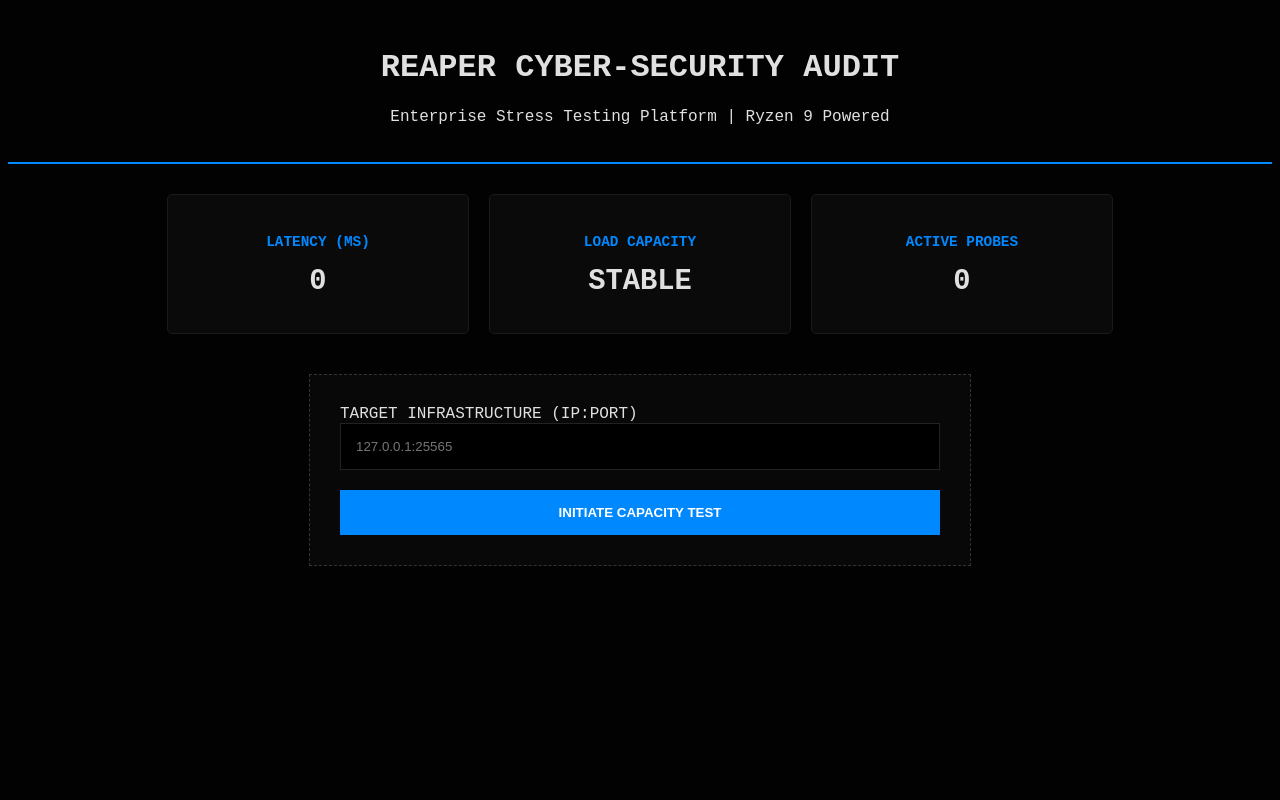
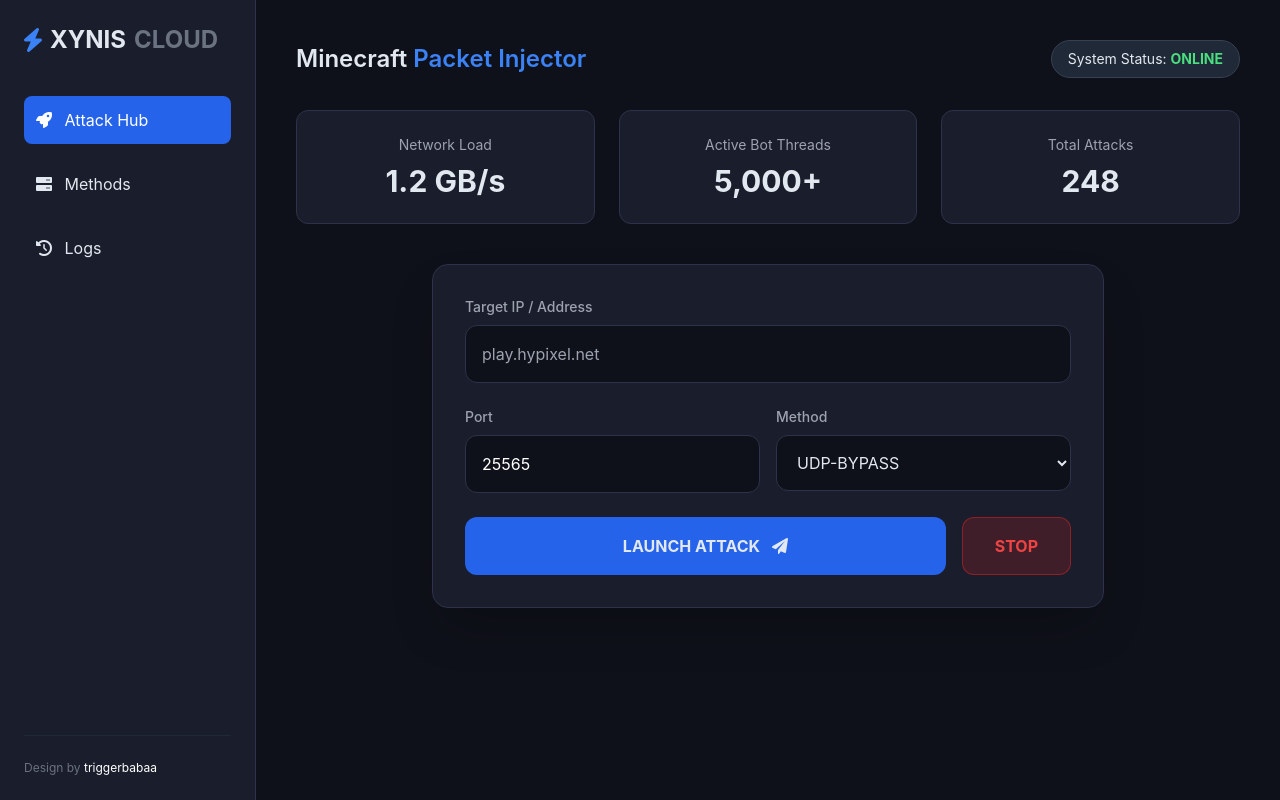
Before and after one commit to banes0986-collab/Botbasma, a website: page index.html in a window 1280 px wide. Drawn offline with nearby package versions, Linux system fonts and the light colour scheme; no server answers.

Commit message:
Update index.html

```diff
--- a/index.html
+++ b/index.html
@@ -1,61 +1,88 @@
-<style>
-    :root { --safety-blue: #0088ff; --danger-red: #ff3300; --bg: #020202; }
-    body { background: var(--bg); color: #e0e0e0; font-family: 'JetBrains Mono', monospace; }
-    .header { border-bottom: 2px solid var(--safety-blue); padding: 20px; text-align: center; }
-    .status-grid { display: flex; gap: 20px; justify-content: center; margin-top: 30px; }
-    .card { background: #0a0a0a; border: 1px solid #1a1a1a; padding: 25px; border-radius: 5px; width: 250px; text-align: center; }
-    .card h3 { color: var(--safety-blue); font-size: 0.9rem; }
-    .card p { font-size: 1.8rem; margin: 10px 0; font-weight: bold; }
-    .action-box { max-width: 600px; margin: 40px auto; background: #080808; padding: 30px; border: 1px dashed #333; }
-    input { width: 100%; padding: 15px; background: #000; border: 1px solid #222; color: #00ff00; margin-bottom: 20px; }
-    button { width: 100%; padding: 15px; background: var(--safety-blue); border: none; color: white; cursor: pointer; font-weight: bold; }
-    button:hover { background: #0066cc; }
-</style>
+<!DOCTYPE html>
+<html lang="az">
+<head>
+    <meta charset="UTF-8">
+    <meta name="viewport" content="width=device-width, initial-scale=1.0">
+    <title>Xynis Cloud | Control Panel</title>
+    <script src="https://cdn.tailwindcss.com"></script>
+    <link rel="stylesheet" href="https://cdnjs.cloudflare.com/ajax/libs/font-awesome/6.0.0/css/all.min.css">
+    <style>
+        body { background: #0f111a; color: #e2e8f0; font-family: 'Inter', sans-serif; }
+        .sidebar { background: #1a1d2b; border-right: 1px solid #2d324a; }
+        .card { background: #1a1d2b; border: 1px solid #2d324a; transition: 0.3s; }
+        .card:hover { border-color: #3b82f6; box-shadow: 0 0 15px rgba(59, 130, 246, 0.2); }
+        .accent-text { color: #3b82f6; }
+        .btn-glow:hover { box-shadow: 0 0 20px rgba(59, 130, 246, 0.4); }
+        input { background: #0f111a !important; border: 1px solid #2d324a !important; color: white !important; }
+    </style>
+</head>
+<body class="flex flex-col md:flex-row min-h-screen">
 
-<div class="header">
-    <h1>REAPER CYBER-SECURITY AUDIT</h1>
-    <p>Enterprise Stress Testing Platform | Ryzen 9 Powered</p>
-</div>
+    <div class="sidebar w-full md:w-64 p-6 flex flex-col">
+        <div class="text-2xl font-bold mb-10 flex items-center gap-2">
+            <i class="fas fa-bolt accent-text"></i> XYNIS <span class="text-gray-500">CLOUD</span>
+        </div>
+        <nav class="flex-grow space-y-4">
+            <a href="#" class="block p-3 rounded-lg bg-blue-600 text-white"><i class="fas fa-rocket mr-2"></i> Attack Hub</a>
+            <a href="#" class="block p-3 rounded-lg hover:bg-gray-800"><i class="fas fa-server mr-2"></i> Methods</a>
+            <a href="#" class="block p-3 rounded-lg hover:bg-gray-800"><i class="fas fa-history mr-2"></i> Logs</a>
+        </nav>
+        <div class="mt-auto pt-6 text-xs text-gray-500 border-t border-gray-800">
+            Design by <span class="text-white">triggerbabaa</span>
+        </div>
+    </div>
 
-<div class="status-grid">
-    <div class="card">
-        <h3>LATENCY (MS)</h3>
-        <p id="latency">0</p>
-    </div>
-    <div class="card">
-        <h3>LOAD CAPACITY</h3>
-        <p id="load">STABLE</p>
-    </div>
-    <div class="card">
-        <h3>ACTIVE PROBES</h3>
-        <p id="probes">0</p>
-    </div>
-</div>
+    <div class="flex-grow p-4 md:p-10">
+        <div class="flex justify-between items-center mb-8">
+            <h1 class="text-2xl font-semibold">Minecraft <span class="accent-text">Packet Injector</span></h1>
+            <div class="text-sm bg-gray-800 px-4 py-2 rounded-full border border-gray-700">
+                System Status: <span class="text-green-400 font-bold">ONLINE</span>
+            </div>
+        </div>
 
-<div class="action-box">
-    <label>TARGET INFRASTRUCTURE (IP:PORT)</label>
-    <input type="text" id="target" placeholder="127.0.0.1:25565">
-    <button onclick="startAudit()">INITIATE CAPACITY TEST</button>
-</div>
+        <div class="grid grid-cols-1 md:grid-cols-3 gap-6 mb-10">
+            <div class="card p-6 rounded-xl text-center">
+                <div class="text-gray-400 text-sm mb-2">Network Load</div>
+                <div class="text-3xl font-bold">1.2 GB/s</div>
+            </div>
+            <div class="card p-6 rounded-xl text-center">
+                <div class="text-gray-400 text-sm mb-2">Active Bot Threads</div>
+                <div class="text-3xl font-bold">5,000+</div>
+            </div>
+            <div class="card p-6 rounded-xl text-center">
+                <div class="text-gray-400 text-sm mb-2">Total Attacks</div>
+                <div class="text-3xl font-bold">248</div>
+            </div>
+        </div>
 
-<script>
-    const API = "https://botbasma.onrender.com";
-    async function startAudit() {
-        const ip = document.getElementById('target').value;
-        await fetch(`${API}/start-audit`, {
-            method: 'POST',
-            headers: {'Content-Type': 'application/json'},
-            body: JSON.stringify({ ip })
-        });
-        alert("Denetim Başlatıldı. Veriler akıyor...");
-    }
+        <div class="max-w-2xl mx-auto card p-8 rounded-2xl shadow-2xl">
+            <div class="space-y-6">
+                <div>
+                    <label class="block text-sm font-medium text-gray-400 mb-2">Target IP / Address</label>
+                    <input type="text" id="targetIP" class="w-full p-4 rounded-xl outline-none focus:border-blue-500" placeholder="play.hypixel.net">
+                </div>
 
-    setInterval(async () => {
-        const res = await fetch(`${API}/audit-status`);
-        const data = await res.json();
-        document.getElementById('latency').innerText = data.latency;
-        document.getElementById('load').innerText = data.loadCapacity;
-        document.getElementById('probes').innerText = data.activeConnections;
-        if(data.latency > 1000) document.getElementById('load').style.color = "red";
-    }, 2000);
-</script>
+                <div class="grid grid-cols-2 gap-4">
+                    <div>
+                        <label class="block text-sm font-medium text-gray-400 mb-2">Port</label>
+                        <input type="number" id="targetPort" value="25565" class="w-full p-4 rounded-xl outline-none">
+                    </div>
+                    <div>
+                        <label class="block text-sm font-medium text-gray-400 mb-2">Method</label>
+                        <select id="method" class="w-full p-4 rounded-xl bg-[#0f111a] border border-[#2d324a] outline-none">
+                            <option>UDP-BYPASS</option>
+                            <option>TCP-KILLER</option>
+                            <option>MC-BOT-JOIN</option>
+                        </select>
+                    </div>
+                </div>
+
+                <div class="btn-container flex gap-4">
+                    <button onclick="sendAction('/attack')" class="flex-grow py-4 rounded-xl bg-blue-600 hover:bg-blue-500 font-bold transition btn-glow">
+                        LAUNCH ATTACK <i class="fas fa-paper-plane ml-2"></i>
+                    </button>
+                    <button onclick="sendAction('/stop')" class="px-8 py-4 rounded-xl bg-red-600/20 hover:bg-red-600 text-red-500 hover:text-white font-bold transition border border-red-600/50">
+                        STOP
+                    </button>
+                </div>
+            </div>
```
